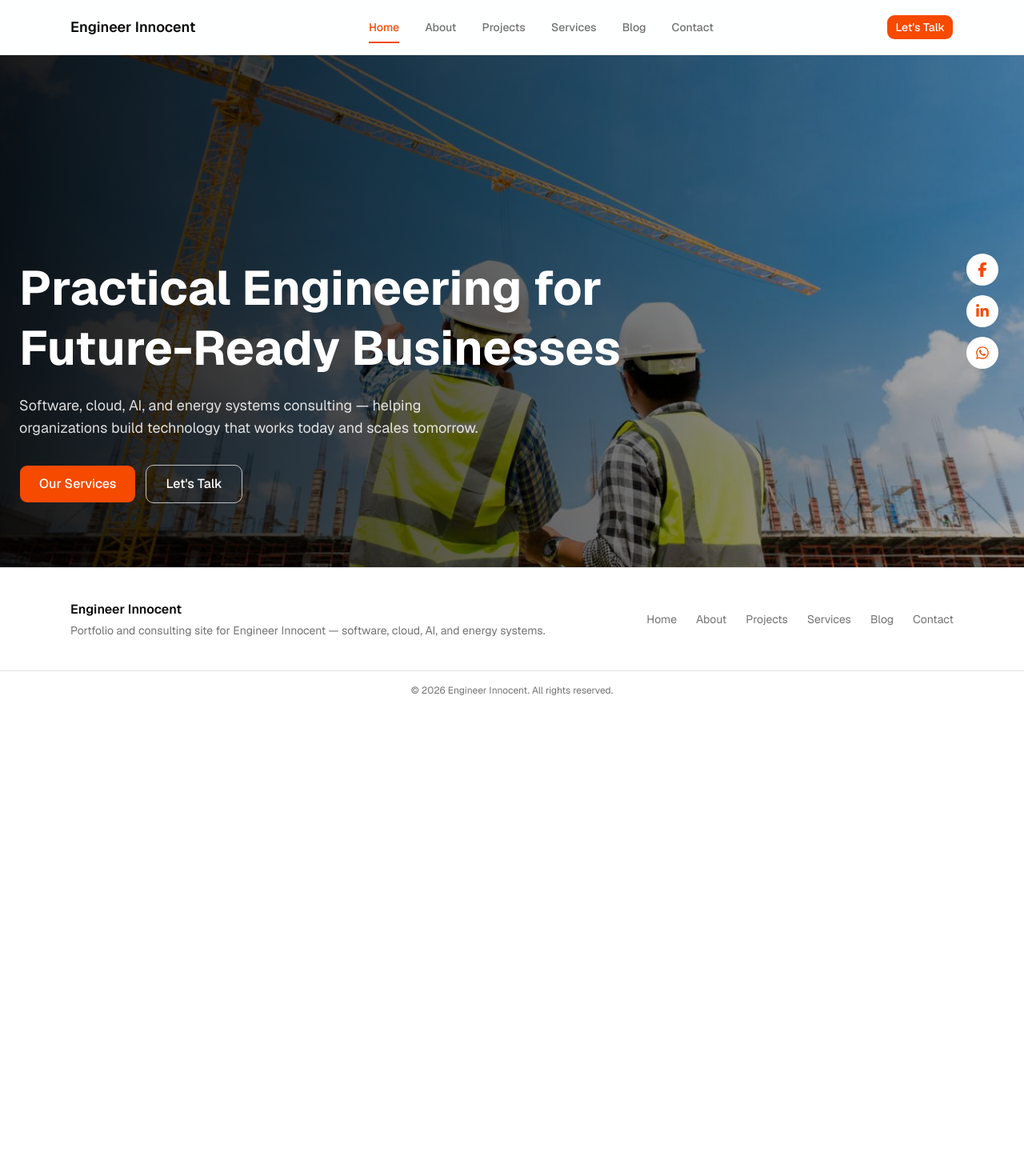
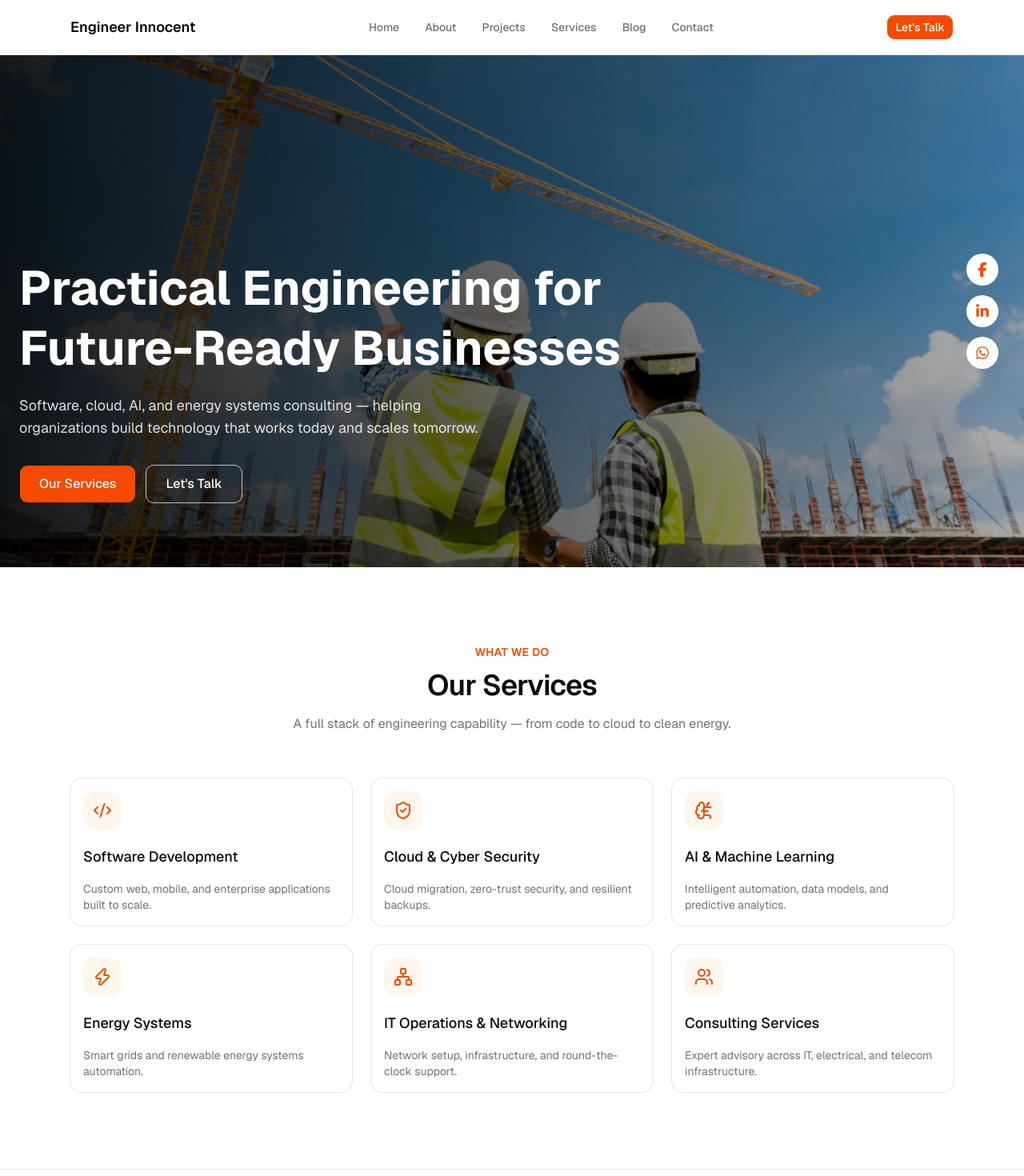
Before and after one commit to mik-max/MECIT-website, a Next.js app: page / in a window 1280 px wide. Shown: the top 1470 px of the page at 80% size. Before the commit the page ends 887 px from the top, so only its background shows below. Built offline with nearby package versions, Linux system fonts and the light colour scheme.

Commit message:
completed the services section

```diff
--- a/app/page.tsx
+++ b/app/page.tsx
@@ -1,5 +1,11 @@
 import { Hero } from "@/components/sections/hero";
+import { Services } from "@/components/sections/services";
 
 export default function Home() {
-  return <Hero />;
+  return (
+    <>
+      <Hero />
+      <Services />
+    </>
+  );
 }
--- a/app/service/page.tsx
+++ b/app/service/page.tsx
@@ -1,4 +1,5 @@
 import type { Metadata } from "next";
+import { Services } from "@/components/sections/services";
 
 export const metadata: Metadata = {
   title: "Services",
@@ -6,12 +7,5 @@ export const metadata: Metadata = {
 };
 
 export default function ServicePage() {
-  return (
-    <section className="mx-auto max-w-4xl px-6 py-24">
-      <h1 className="text-3xl font-semibold tracking-tight">Services</h1>
-      <p className="mt-4 max-w-2xl text-muted-foreground">
-        Services content coming soon.
-      </p>
-    </section>
-  );
+  return <Services />;
 }
--- a/components/layout/navigation.tsx
+++ b/components/layout/navigation.tsx
@@ -1,13 +1,11 @@
 "use client";
 
 import Link from "next/link";
-import { usePathname } from "next/navigation";
 import { useState } from "react";
 import { Menu, X } from "lucide-react";
 import { NAV_LINKS } from "@/constants/nav-links";
 import { SITE } from "@/constants/site";
 import { Button } from "@/components/ui/button";
-import { cn } from "@/lib/utils";
 
 function NavLink({
   href,
@@ -18,25 +16,14 @@ function NavLink({
   label: string;
   onClick?: () => void;
 }) {
-  const pathname = usePathname();
-  const isActive = pathname === href;
-
   return (
     <Link
       href={href}
       onClick={onClick}
-      className={cn(
-        "group relative py-2 text-sm font-medium transition-colors",
-        isActive ? "text-orange-600" : "text-muted-foreground hover:text-foreground"
-      )}
+      className="group relative py-2 text-sm font-medium text-muted-foreground transition-colors hover:text-foreground"
     >
       {label}
-      <span
-        className={cn(
-          "absolute inset-x-0 -bottom-0.5 h-0.5 origin-left bg-orange-600 transition-transform duration-300",
-          isActive ? "scale-x-100" : "scale-x-0 group-hover:scale-x-100"
-        )}
-      />
+      <span className="absolute inset-x-0 -bottom-0.5 h-0.5 origin-left scale-x-0 bg-orange-600 transition-transform duration-300 group-hover:scale-x-100" />
     </Link>
   );
 }
@@ -59,7 +46,7 @@ export function Navigation() {
 
         <div className="hidden md:block">
           <Button asChild className="bg-orange-600 text-white hover:bg-orange-500">
-            <Link href="/contact">Let&apos;s Talk</Link>
+            <Link href="/#contact">Let&apos;s Talk</Link>
           </Button>
         </div>
 
@@ -83,7 +70,7 @@ export function Navigation() {
             />
           ))}
           <Button asChild className="mt-2 bg-orange-600 text-white hover:bg-orange-500">
-            <Link href="/contact" onClick={() => setOpen(false)}>
+            <Link href="/#contact" onClick={() => setOpen(false)}>
               Let&apos;s Talk
             </Link>
           </Button>
--- a/components/sections/hero.tsx
+++ b/components/sections/hero.tsx
@@ -41,7 +41,7 @@ export function Hero() {
               size="lg"
               className="h-12 bg-orange-600 px-6 text-base text-white hover:bg-orange-500"
             >
-              <Link href="/service">Our Services</Link>
+              <Link href="/#service">Our Services</Link>
             </Button>
             <Button
               asChild
@@ -49,7 +49,7 @@ export function Hero() {
               variant="outline"
               className="h-12 border-white/70 bg-transparent px-6 text-base text-white hover:bg-white/10 hover:text-white"
             >
-              <Link href="/contact">Let&apos;s Talk</Link>
+              <Link href="/#contact">Let&apos;s Talk</Link>
             </Button>
           </div>
         </div>
--- /dev/null
+++ b/components/sections/services.tsx
@@ -0,0 +1,40 @@
+import { Card, CardContent, CardHeader, CardTitle } from "@/components/ui/card";
+import { SERVICES } from "@/data/services";
+
+export function Services() {
+  return (
+    <section id="service" className="mx-auto max-w-6xl scroll-mt-20 px-6 py-24">
+      <div className="mx-auto max-w-2xl text-center">
+        <p className="text-sm font-semibold tracking-wide text-orange-600 uppercase">
+          What We Do
+        </p>
+        <h2 className="mt-3 text-3xl font-semibold tracking-tight sm:text-4xl">
+          Our Services
+        </h2>
+        <p className="mt-4 text-muted-foreground">
+          A full stack of engineering capability — from code to cloud to
+          clean energy.
+        </p>
+      </div>
+
+      <div className="mt-14 grid gap-6 sm:grid-cols-2 lg:grid-cols-3">
+        {SERVICES.map(({ title, description, icon: Icon }) => (
+          <Card
+            key={title}
+            className="border-border/60 transition-all hover:-translate-y-1 hover:shadow-lg"
+          >
+            <CardHeader>
+              <div className="flex size-12 items-center justify-center rounded-xl bg-orange-50 text-orange-600">
+                <Icon className="size-6" />
+              </div>
+              <CardTitle className="mt-4 text-lg">{title}</CardTitle>
+            </CardHeader>
+            <CardContent>
+              <p className="text-sm text-muted-foreground">{description}</p>
+            </CardContent>
+          </Card>
+        ))}
+      </div>
+    </section>
+  );
+}
--- /dev/null
+++ b/components/ui/card.tsx
@@ -0,0 +1,103 @@
+import * as React from "react"
+
+import { cn } from "@/lib/utils"
+
+function Card({
+  className,
+  size = "default",
+  ...props
+}: React.ComponentProps<"div"> & { size?: "default" | "sm" }) {
+  return (
+    <div
+      data-slot="card"
+      data-size={size}
+      className={cn(
+        "group/card flex flex-col gap-(--card-spacing) overflow-hidden rounded-xl bg-card py-(--card-spacing) text-sm text-card-foreground ring-1 ring-foreground/10 [--card-spacing:--spacing(4)] has-data-[slot=card-footer]:pb-0 has-[>img:first-child]:pt-0 data-[size=sm]:[--card-spacing:--spacing(3)] data-[size=sm]:has-data-[slot=card-footer]:pb-0 *:[img:first-child]:rounded-t-xl *:[img:last-child]:rounded-b-xl",
+        className
+      )}
+      {...props}
+    />
+  )
+}
+
+function CardHeader({ className, ...props }: React.ComponentProps<"div">) {
+  return (
+    <div
+      data-slot="card-header"
+      className={cn(
+        "group/card-header @container/card-header grid auto-rows-min items-start gap-1 rounded-t-xl px-(--card-spacing) has-data-[slot=card-action]:grid-cols-[1fr_auto] has-data-[slot=card-description]:grid-rows-[auto_auto] [.border-b]:pb-(--card-spacing)",
+        className
+      )}
+      {...props}
+    />
+  )
+}
+
+function CardTitle({ className, ...props }: React.ComponentProps<"div">) {
+  return (
+    <div
+      data-slot="card-title"
+      className={cn(
+        "font-heading text-base leading-snug font-medium group-data-[size=sm]/card:text-sm",
+        className
+      )}
+      {...props}
+    />
+  )
+}
+
+function CardDescription({ className, ...props }: React.ComponentProps<"div">) {
+  return (
+    <div
+      data-slot="card-description"
+      className={cn("text-sm text-muted-foreground", className)}
+      {...props}
+    />
+  )
+}
+
+function CardAction({ className, ...props }: React.ComponentProps<"div">) {
+  return (
+    <div
+      data-slot="card-action"
+      className={cn(
+        "col-start-2 row-span-2 row-start-1 self-start justify-self-end",
+        className
+      )}
+      {...props}
+    />
+  )
+}
+
+function CardContent({ className, ...props }: React.ComponentProps<"div">) {
+  return (
+    <div
+      data-slot="card-content"
+      className={cn("px-(--card-spacing)", className)}
+      {...props}
+    />
+  )
+}
+
+function CardFooter({ className, ...props }: React.ComponentProps<"div">) {
+  return (
+    <div
+      data-slot="card-footer"
+      className={cn(
+        "flex items-center rounded-b-xl border-t bg-muted/50 p-(--card-spacing)",
+        className
+      )}
+      {...props}
+    />
+  )
+}
+
+export {
+  Card,
+  CardHeader,
+  CardFooter,
+  CardTitle,
+  CardAction,
+  CardDescription,
+  CardContent,
+}
--- a/constants/nav-links.ts
+++ b/constants/nav-links.ts
@@ -3,11 +3,13 @@ export type NavLink = {
   href: string;
 };
 
+// Hrefs point at anchors on the home page for now (single-page layout).
+// Swap a href back to its route (e.g. "/about") once that section gets its own dedicated page.
 export const NAV_LINKS: NavLink[] = [
   { label: "Home", href: "/" },
-  { label: "About", href: "/about" },
-  { label: "Projects", href: "/projects" },
-  { label: "Services", href: "/service" },
-  { label: "Blog", href: "/blog" },
-  { label: "Contact", href: "/contact" },
+  { label: "About", href: "/#about" },
+  { label: "Projects", href: "/#projects" },
+  { label: "Services", href: "/#service" },
+  { label: "Blog", href: "/#blog" },
+  { label: "Contact", href: "/#contact" },
 ];
--- /dev/null
+++ b/data/services.ts
@@ -0,0 +1,48 @@
+import type { LucideIcon } from "lucide-react";
+import {
+  Code2,
+  ShieldCheck,
+  BrainCircuit,
+  Zap,
+  Network,
+  Users,
+} from "lucide-react";
+
+export type Service = {
+  title: string;
+  description: string;
+  icon: LucideIcon;
+};
+
+export const SERVICES: Service[] = [
+  {
+    title: "Software Development",
+    description: "Custom web, mobile, and enterprise applications built to scale.",
+    icon: Code2,
+  },
+  {
+    title: "Cloud & Cyber Security",
+    description: "Cloud migration, zero-trust security, and resilient backups.",
+    icon: ShieldCheck,
+  },
+  {
+    title: "AI & Machine Learning",
+    description: "Intelligent automation, data models, and predictive analytics.",
+    icon: BrainCircuit,
+  },
+  {
+    title: "Energy Systems",
+    description: "Smart grids and renewable energy systems automation.",
+    icon: Zap,
+  },
+  {
+    title: "IT Operations & Networking",
+    description: "Network setup, infrastructure, and round-the-clock support.",
+    icon: Network,
+  },
+  {
+    title: "Consulting Services",
+    description: "Expert advisory across IT, electrical, and telecom infrastructure.",
+    icon: Users,
+  },
+];
```
